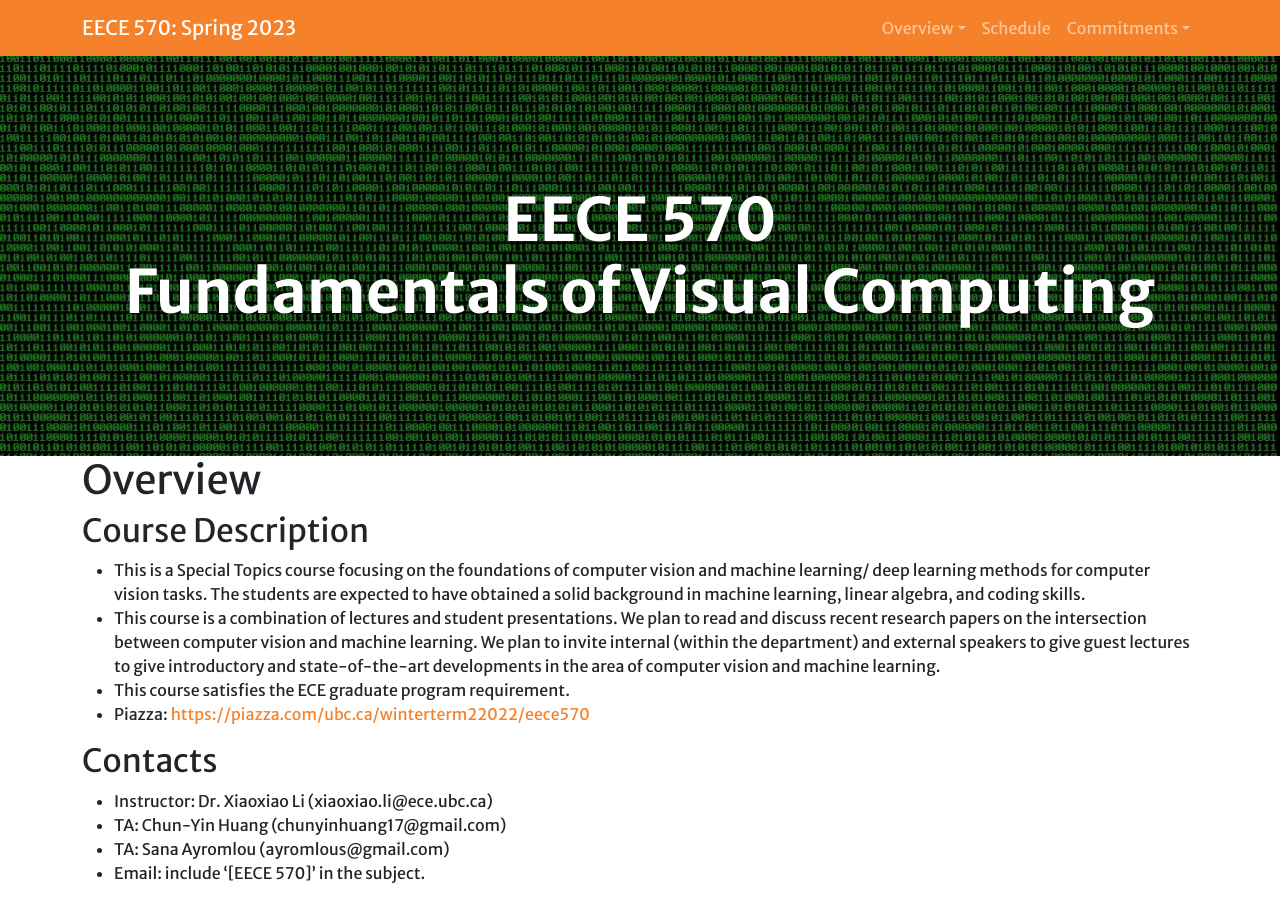
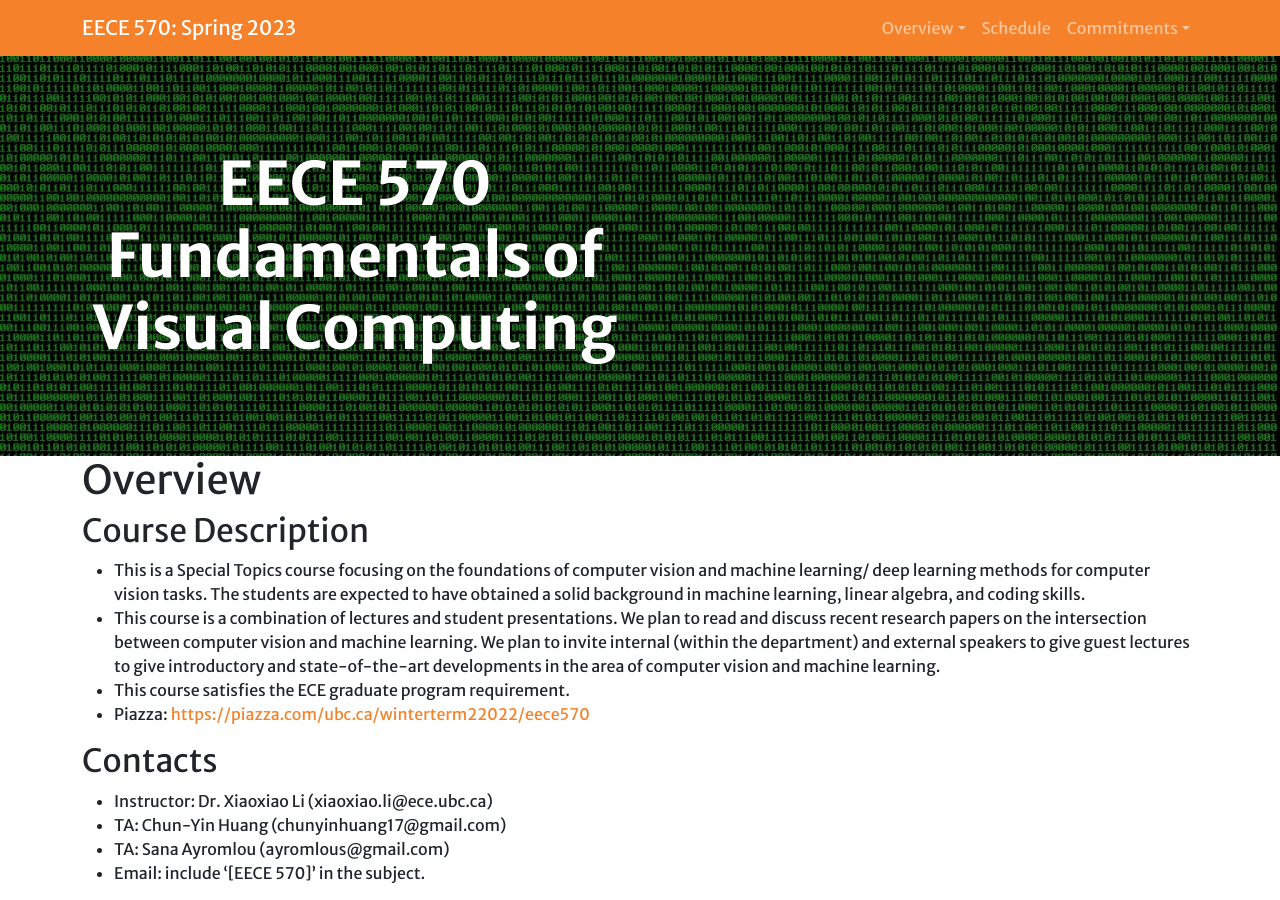
Before and after one commit to xxlya/EECE-570, a Jekyll site: the page built from index.md, in a window 1280 px wide and 900 px high. Built offline with Jekyll 4.4.1, drawn with Linux system fonts in a browser that asks for light colours; a script that is not in the unit is left out; our own code applies the rules of GitHub Pages for plain Markdown files.

```diff
--- a/index.md
+++ b/index.md
@@ -5,8 +5,8 @@
 # For courses with a single offering in the _config.yml,
 # uncomment the following line and comment out the course-multi line
 
-#layout: course-single
-layout: course-multi
+layout: course-single
+#layout: course-multi
 ---
 
 # <a name="description">Overview</a>
```
